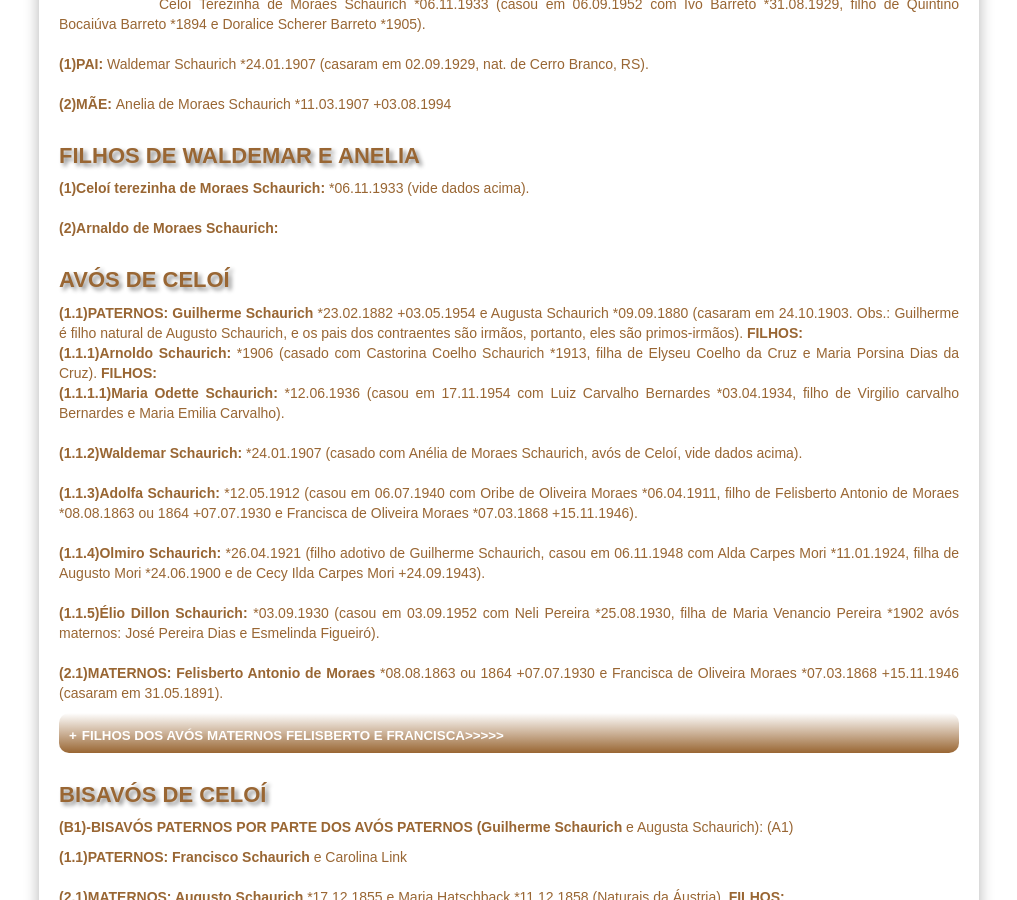
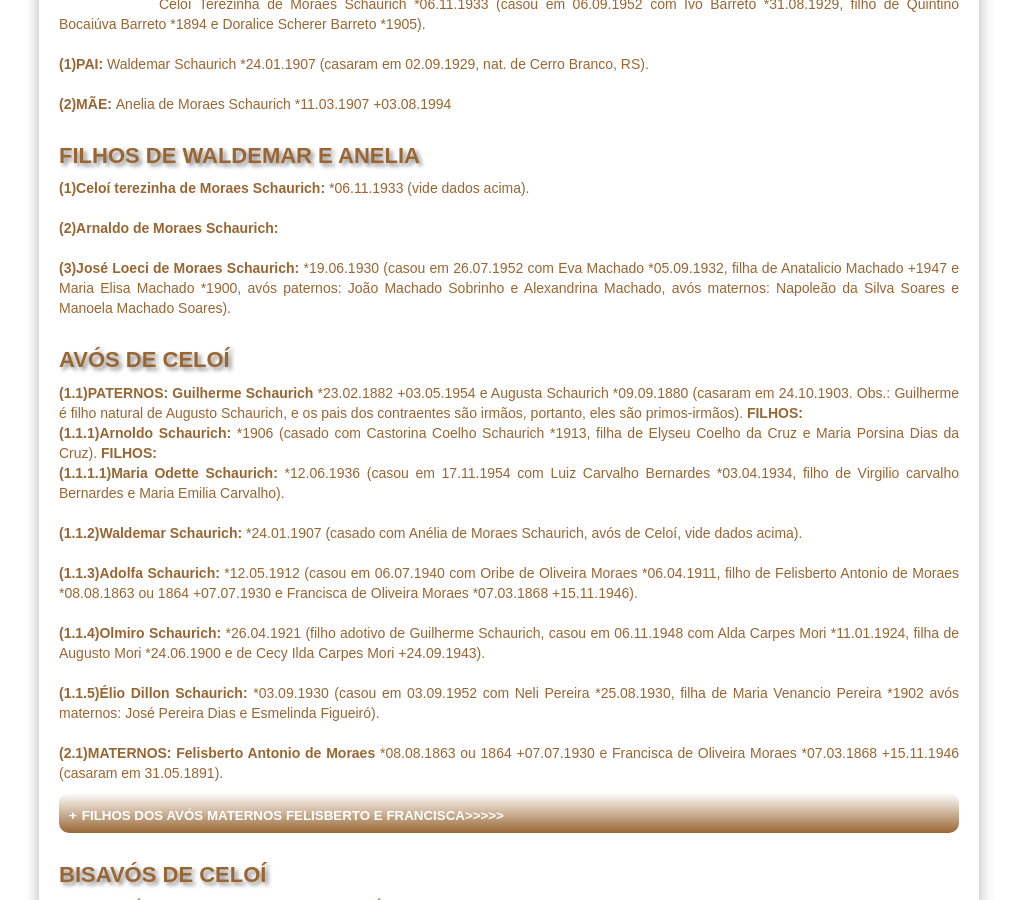
Before and after one commit to claudiovargas1955/claudiovargas1955.github.io, a Jekyll site: the page built from _pages/familia-schaurich.html, in a window 1280 px wide and 900 px high, scrolled down 410 px. Shown: the whole window, without its empty margins (131-1148 px from the left). Built offline with Jekyll 4.4.1, drawn with Linux system fonts in a browser that asks for light colours; some web fonts are replaced.

Commit message:
Update familia-schaurich.html

```diff
--- a/_pages/familia-schaurich.html
+++ b/_pages/familia-schaurich.html
@@ -107,6 +107,10 @@ filho de Quintino Bocaiúva Barreto *1894 e Doralice Scherer Barreto *1905). <br
   <p><b>(1)Celoí terezinha de Moraes Schaurich: </b>*06.11.1933 (vide dados acima).<br><br>
 
   <b>(2)Arnaldo de Moraes Schaurich: </b> <br><br>
+
+  <b>(3)José Loeci de Moraes Schaurich: </b>*19.06.1930 (casou em 26.07.1952 com Eva Machado *05.09.1932, filha de Anatalicio Machado
+  +1947 e Maria Elisa Machado *1900, avós paternos: João Machado Sobrinho e Alexandrina Machado, avós maternos: Napoleão da Silva Soares
+  e Manoela Machado Soares).<br><br>
 
 <h4>AVÓS DE CELOÍ</h4>
 <p><b>(1.1)PATERNOS: Guilherme Schaurich </b>*23.02.1882 +03.05.1954 e Augusta Schaurich *09.09.1880 (casaram em 24.10.1903. Obs.:
```
